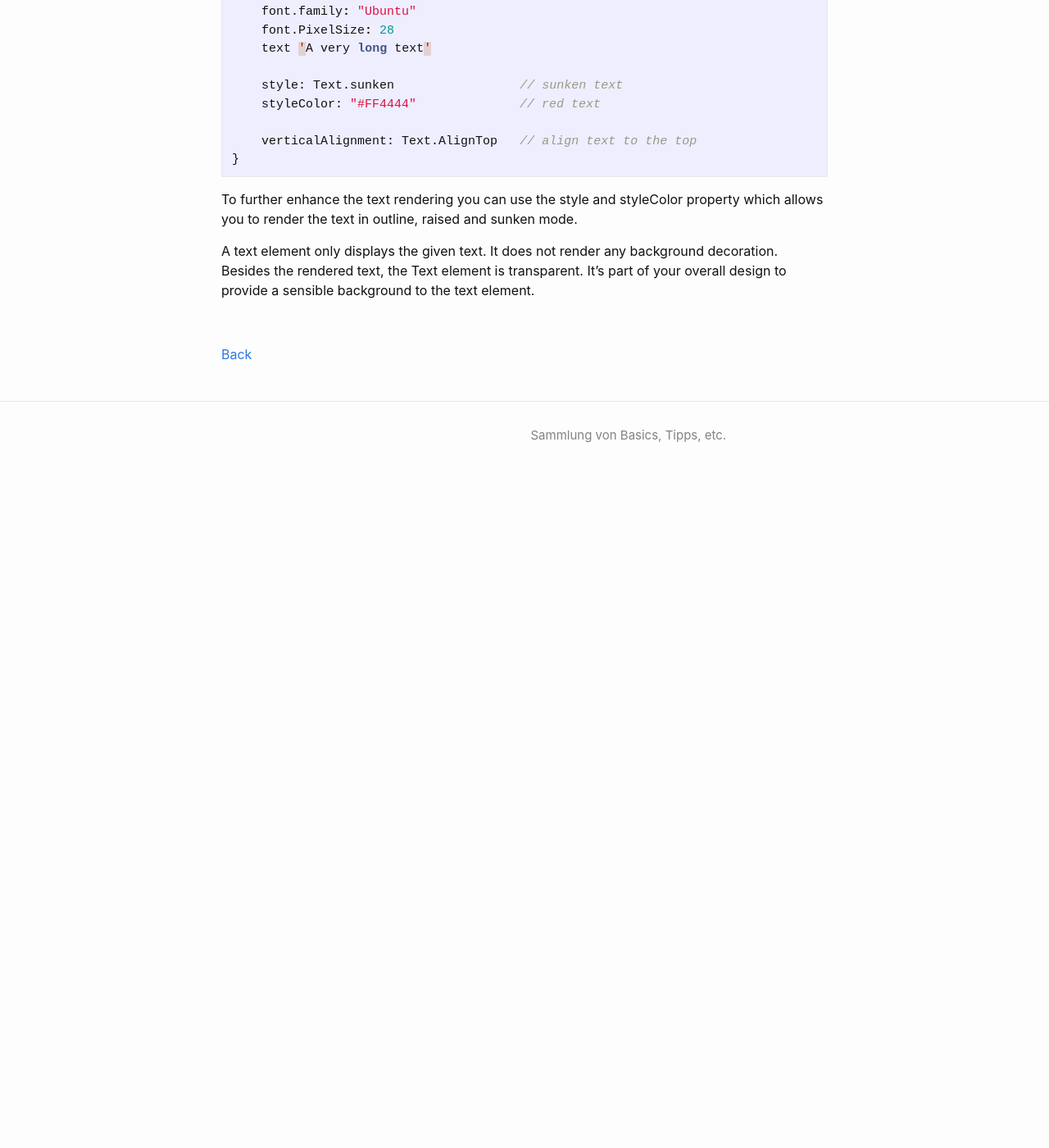
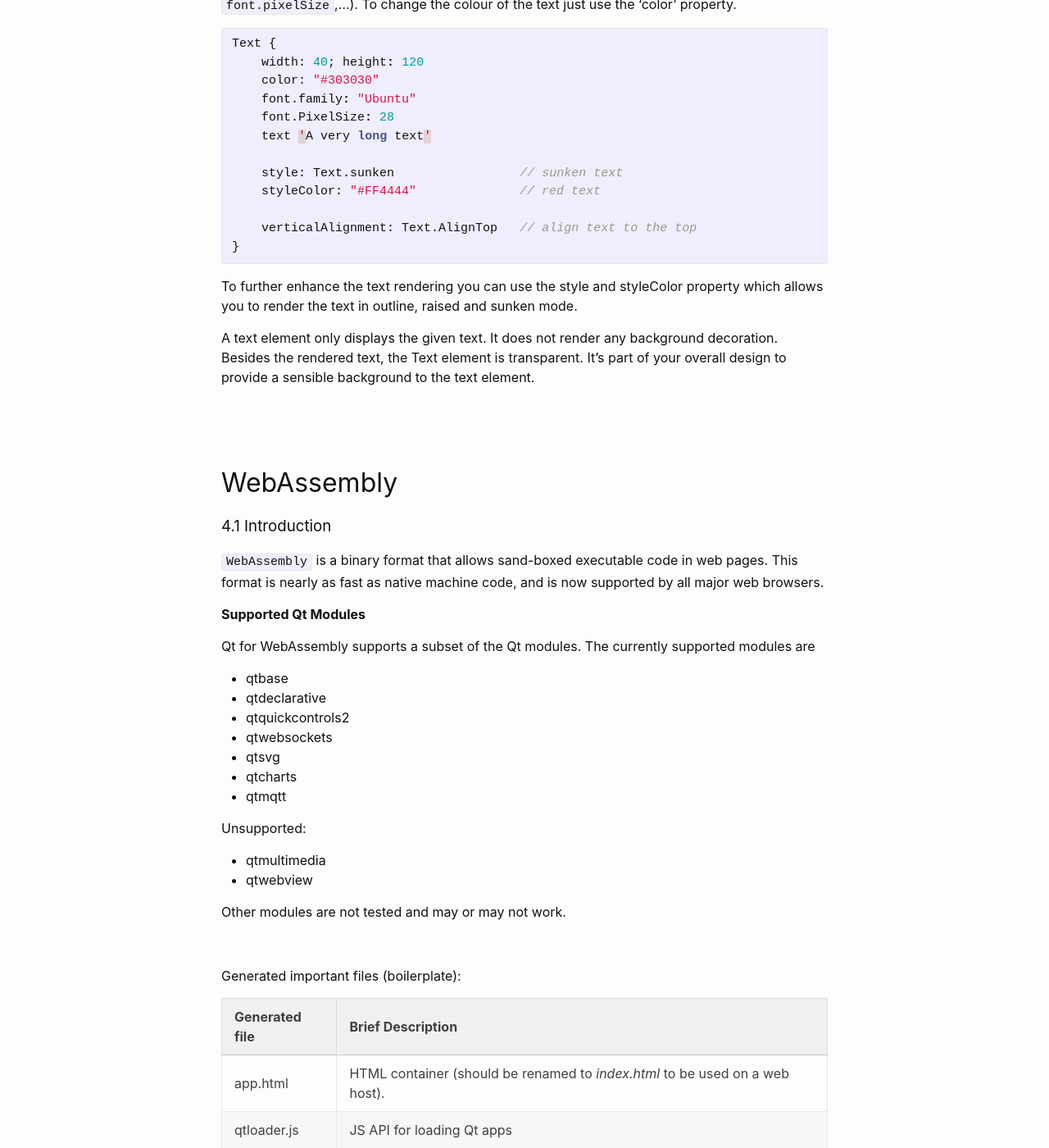
Before and after one commit to Hautaklyttn/progDocs, a Jekyll site: the page built from docs/articles/qt_qml.md, in a window 1280 px wide and 1400 px high, scrolled down 33144 px. Shown: the whole window at 82% size. Built offline with Jekyll 4.4.1, drawn with Linux system fonts in a browser that asks for light colours; before the commit the page ends 33746 px from its top, so only the background shows below that; some of the changed text lies outside the part shown.

Commit message:
qt webassembly added

```diff
--- a/docs/articles/qt_qml.md
+++ b/docs/articles/qt_qml.md
@@ -36,6 +36,10 @@ layout: default
 &nbsp;&nbsp;&nbsp;&nbsp;&nbsp; [<font size="-1">3.3 `QThread` (*Best Use*)</font>](#ch3-3)
 &nbsp;&nbsp;&nbsp;&nbsp;&nbsp; [<font size="-1">3.4 `WorkerScript` (=Script in 2nd Thread)</font>](#ch3-4)
 &nbsp;&nbsp;&nbsp;&nbsp;&nbsp; [<font size="-1">3.5 `Text` element</font>](#ch3-5)
+
+### 4. WebAssembly
+&nbsp;&nbsp;&nbsp;&nbsp;&nbsp; [<font size="-1">4.1 Introduction</font>](#ch4-1)
+&nbsp;&nbsp;&nbsp;&nbsp;&nbsp; [<font size="-1">4.2 Debugging</font>](#ch4-2)
 
 &nbsp;
 
@@ -1234,4 +1238,61 @@ A text element only displays the given text. It does not render any background d
 
 &nbsp;
 
+&nbsp;
+
+
+# WebAssembly
+
+<a name="ch4-1"></a>
+### 4.1 Introduction
+
+`WebAssembly` is a binary format that allows sand-boxed executable code in web pages. This format is nearly as fast as native machine code, and is now supported by all major web browsers.
+
+**Supported Qt Modules**
+
+Qt for WebAssembly supports a subset of the Qt modules. The currently supported modules are
+
+- qtbase
+- qtdeclarative
+- qtquickcontrols2
+- qtwebsockets
+- qtsvg
+- qtcharts
+- qtmqtt
+
+Unsupported:
+
+- qtmultimedia
+- qtwebview
+
+Other modules are not tested and may or may not work.
+
+&nbsp;
+
+Generated important files (boilerplate):
+
+|Generated file|Brief Description|
+|---|---|
+|app.html|HTML container (should be renamed to *index.html* to be used on a web host).|
+|qtloader.js|JS API for loading Qt apps|
+|app.js|JS API for loading Qt apps|
+|app.wasm|(emscripten) app binary|
+
+&nbsp;
+
+<a name="ch4-2"></a>
+### 4.2 Debugging
+
+Qt debug and logging output is printed on the JavaScript console, which can be accessed via browser "Developer Tools" or similar.
+
+In Chrome:
+1. Go to *Weitere Tools* in the upper right context menu
+2. Select *Entwicklertools*  &rarr; *Konsole* opens with the debugging infos
+
+Alternative: **Strg + Shift + i** to open *Entwicklertools* console
+
+
+
+&nbsp;
+
 [Back](../)
```
